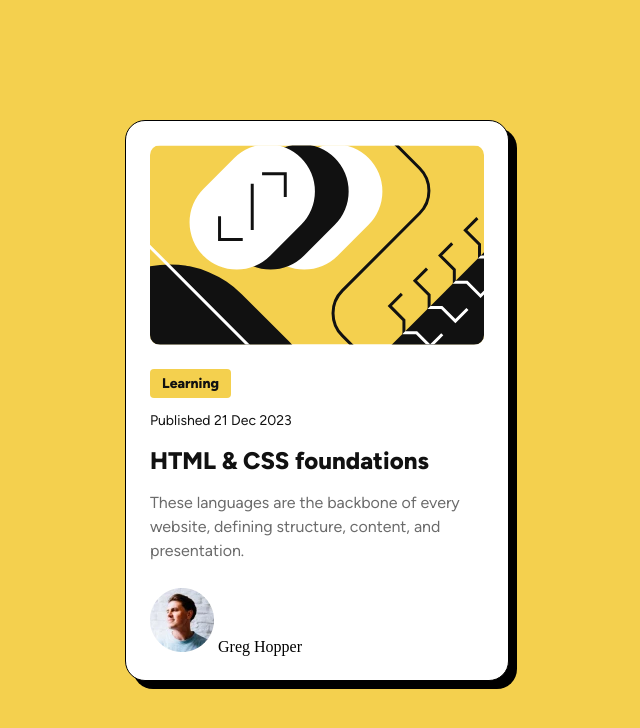
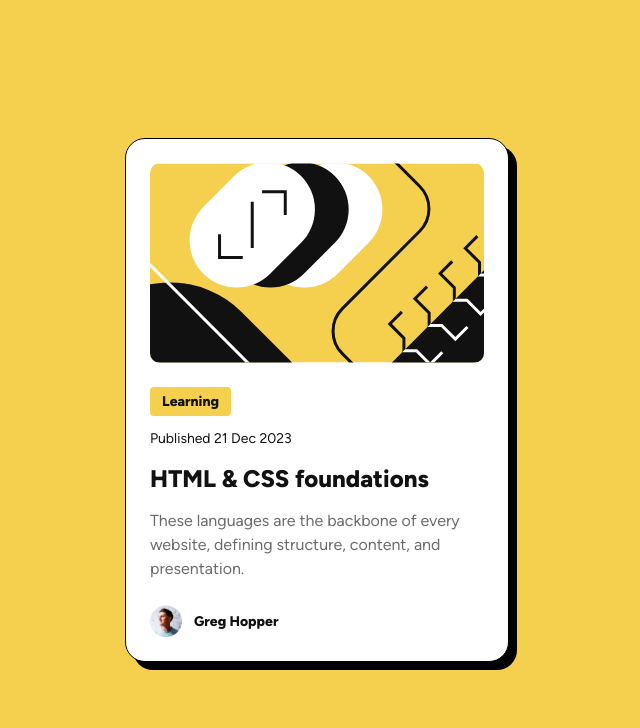
Before and after one commit to mohsintahiri/Blog-Preview-Card, a plain HTML site: page index.html in a window 1280 px wide. Shown: the whole page, without its empty margins (323-963 px from the left). Drawn offline with Linux system fonts and the light colour scheme.

Commit message:
styled the author section

```diff
--- a/styles.css
+++ b/styles.css
@@ -91,3 +91,25 @@ main{
   line-height: 150%;
   letter-spacing: 0px;
 }
+
+.blog-author{
+  display: flex;
+  align-items: center;
+  gap: 12px;
+}
+
+.author-avatar{
+  height: 32px;
+  width: 32px;
+  object-fit: cover;
+}
+
+.author-name{
+  color: #111;
+  font-family: Figtree, sans-serif;
+  font-weight: 800;
+  width: fit-content;
+  font-size: 14px;
+  line-height: 150%;
+  letter-spacing: 0px;
+}
```
